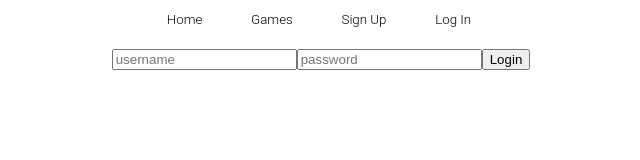
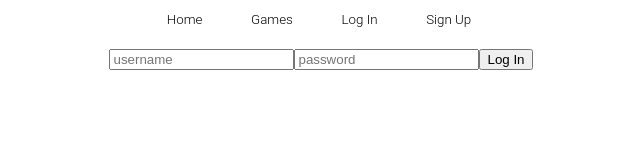
Before and after one commit to eitan-spitz/ff-frontend, a React (Create React App) app: page /login in a window 1280 px wide. Shown: the top 160 px of the page, without its empty margins (319-959 px from the left). Built offline with nearby package versions, Linux system fonts and the light colour scheme.

Commit message:
more edits to Nav

```diff
--- a/src/Components/GameCard.js
+++ b/src/Components/GameCard.js
@@ -8,7 +8,7 @@ class GameCard extends React.Component {
         const game = this.props.gameObject
 
         return (
-            <div className={`${game.name}`}>
+            <div className="game-card">
                 <NavLink to={ `/games/${game.name}` } className="link">
                     <h2>Name of the game: {game.name}</h2>
                     <p>Description: We don't have descriptions for each game, but if we make them this is where they would go. </p>
--- a/src/Components/LoginForm.js
+++ b/src/Components/LoginForm.js
@@ -1,4 +1,5 @@
 import React from 'react'
+import { NavLink } from 'react-router-dom'
 
 class LoginForm extends React.Component {
     state = {
@@ -17,10 +18,16 @@ class LoginForm extends React.Component {
 
     render(){
         return(
-            <form onSubmit={this.submitHandler} >
+            <form onSubmit={this.submitHandler} className="form">
+
                 <input type="text" name="username" placeholder="username" value={this.state.username} onChange={this.changeHandler} />
                 <input type="password" name="password" placeholder="password" value={this.state.password} onChange={this.changeHandler} />
-                <button>Login</button>
+
+
+
+                <NavLink to='/home'>
+                    <button>Log In</button>
+                </NavLink>
             </form>
         )
     }
--- a/src/Components/Navbar.js
+++ b/src/Components/Navbar.js
@@ -6,30 +6,31 @@ class Navbar extends React.Component {
     render(){
         return(
             <div className="nav-bar">
-                <button>
-                    <NavLink to="/home" style={{ color: 'inherit', textDecoration: 'inherit'}} > Home </NavLink>
-                </button>
 
-                <button>
-                    <NavLink to="/games" style={{ color: 'inherit', textDecoration: 'inherit'}}> Games </NavLink>
-                </button>
+                <NavLink to="/home" style={{ color: 'inherit', textDecoration: 'inherit'}} >
+                    <button> Home  </button>
+                </NavLink>
 
-                <button>
-                    <NavLink to="/signup" style={{ color: 'inherit', textDecoration: 'inherit'}}>Sign Up </NavLink>
-                </button>
+                <NavLink to="/games" style={{ color: 'inherit', textDecoration: 'inherit'}}>
+                    <button>Games</button>
+                </NavLink>
 
                 {this.props.user ?
 
                 <NavLink to="/login" style={{ color: 'inherit', textDecoration: 'inherit'}}>
-                    <button onClick={()=> {localStorage.removeItem("token")}} >Log Out</button>
+                    <button onClick={()=> {localStorage.removeItem("token")}} >Log Out </button>
                 </NavLink>
 
                 :
+                <>
+                    <NavLink to="/login" style={{ color: 'inherit', textDecoration: 'inherit'}}>
+                        <button> Log In</button>
+                    </NavLink>
 
-                <button>
-                    <NavLink to="/login" style={{ color: 'inherit', textDecoration: 'inherit'}}> Log In </NavLink>
-                </button>
-
+                    <NavLink to="/signup" style={{ color: 'inherit', textDecoration: 'inherit'}}>
+                        <button>Sign Up</button>
+                    </NavLink>
+                </>
                 }
             </div>
         )
```
Also changed, not shown: 1 other file (tests, documents, lock files or other folders).
